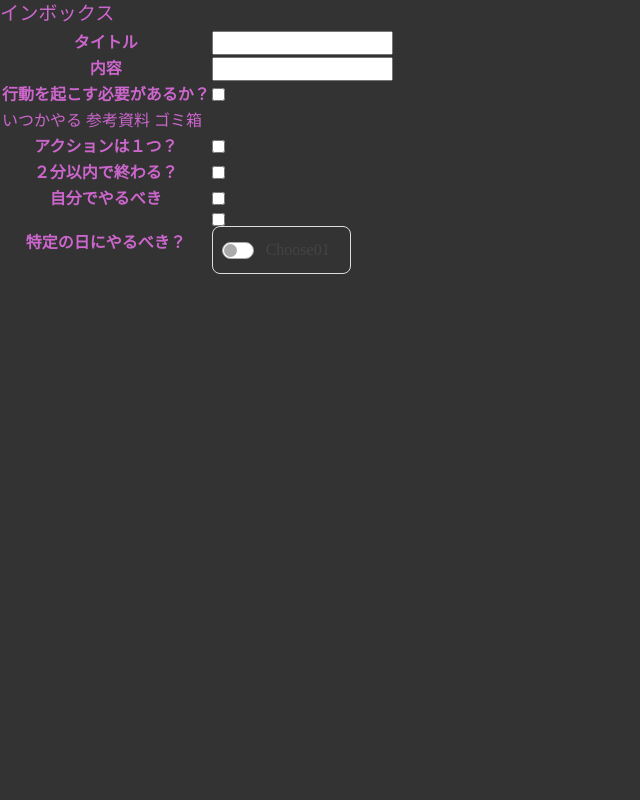
After one commit to Ryuk-Togo/amenotorifune, a Django app: page /susanowo/inbox/ in a window 1280 px wide. The commit adds this page. Shown: the whole page, without its empty margins (0-640 px from the left). Run offline with Django 3.2, Linux system fonts and the light colour scheme.

Commit message:
inboxの見た目をセーブ

```diff
--- a/izanagi/settings.py
+++ b/izanagi/settings.py
@@ -136,3 +136,9 @@ USE_TZ = True
 # https://docs.djangoproject.com/en/2.1/howto/static-files/
 
 STATIC_URL = '/static/'
+
+# Additional locations of static files
+ROOT_PATH = os.path.dirname(__file__)
+STATICFILES_DIRS = (
+    [os.path.join(ROOT_PATH, 'static')]
+)
--- /dev/null
+++ b/susanowo/static/susanowo.css
@@ -0,0 +1,209 @@
+@charset "utf-8";
+/* CSS Document */
+
+* {
+	margin:0; padding:0;
+	line-height:1.5;
+	color:#CC66CC;
+
+}
+body{
+	background-color:#333333;
+	font:120% "Meiryo UI"
+}
+
+.menu{
+}
+
+.menu_list{
+	margin: 0;
+	padding: 0;
+    list-style-type: none;
+    display: inline;
+}
+
+.square_btn{
+    display: inline-block;
+    width:170px;
+	padding: 0.5em;
+    text-decoration: none;
+    background: #f7f7f7;
+    border-left: solid 6px #CC33CC;/*����*/
+    color: #993399;/*�����F*/
+    font-weight: bold;
+    box-shadow: 0px 2px 2px rgba(0, 0, 0, 0.29);
+
+	margin: 2;
+	list-style-type: none;
+	text-transform: uppercase;
+}
+.square_btn:active {
+    box-shadow: inset 0 0 2px rgba(128, 128, 128, 0.1);
+    transform: translateY(2px);
+}
+.square_btn:hover{
+	/*border-left: 6px solid #474655;
+	border-top: 0px solid #474655;
+	border-right: 0px solid #474655;
+	border-bottom: 0px solid #474655;*/
+	background-color: #EEDDEE;
+}
+
+.thead_class, .tbody_class {
+    display: block;
+}
+.tbody_class {
+    overflow-y: scroll;
+    height: 150px;
+}
+
+.checkbox04-input{
+  display: none;
+}
+.checkbox04-parts{
+  position: relative;
+  padding: 15px 20px 15px 53px;
+  transition:.3s;
+  color: #444;
+  border-radius: 8px;
+  border: 1px solid #ddd;
+  display:inline-block;
+  line-height:1;
+}
+.checkbox04-input:checked + .checkbox04-parts{
+  background: #ff555e;
+  color: #fff;
+  border: 1px solid #ff555e;
+}
+.checkbox04-parts::before{
+  content: "";
+  display: block;
+  left: 9px;
+  width: 30px;
+  height: 15px;
+  border-radius: 15px;
+  border: 1px solid #aaa;
+  background: #fff;
+  position: absolute;
+}
+.checkbox04-parts::after{
+  content: "";
+  display: block;
+  position: absolute;
+  top:17px;
+  left: 11px;
+  width: 13px;
+  height: 13px;
+  background: #aaa;
+  border-radius: 50%;
+  transition:.2s;
+  display: block;
+}
+.checkbox04-input:checked + .checkbox04-parts::before {
+  border: 1px solid #ff555e;
+}
+.checkbox04-input:checked + .checkbox04-parts::after {
+  left: 26px;
+  background: #ff555e;
+}
+
+.checkbox04-input{
+    display: none;
+  }
+  .checkbox04-parts{
+    position: relative;
+    padding: 15px 20px 15px 53px;
+    transition:.3s;
+    color: #444;
+    border-radius: 8px;
+    border: 1px solid #ddd;
+    display:inline-block;
+    line-height:1;
+  }
+  .checkbox04-input:checked + .checkbox04-parts{
+    background: #ff555e;
+    color: #fff;
+    border: 1px solid #ff555e;
+  }
+  .checkbox04-parts::before{
+    content: "";
+    display: block;
+    left: 9px;
+    width: 30px;
+    height: 15px;
+    border-radius: 15px;
+    border: 1px solid #aaa;
+    background: #fff;
+    position: absolute;
+  }
+  .checkbox04-parts::after{
+    content: "";
+    display: block;
+    position: absolute;
+    top:17px;
+    left: 11px;
+    width: 13px;
+    height: 13px;
+    background: #aaa;
+    border-radius: 50%;
+    transition:.2s;
+    display: block;
+  }
+  .checkbox04-input:checked + .checkbox04-parts::before {
+    border: 1px solid #ff555e;
+  }
+  .checkbox04-input:checked + .checkbox04-parts::after {
+    left: 26px;
+    background: #ff555e;
+  }
+
+  .radio04-input{
+    display: none;
+  }
+  .radio04-parts{
+  transition:.4s;
+  }
+  .radio04-input:checked + .radio04-parts{
+    color: rgba(255,85,94,1);
+  }
+  .radio04-parts::before{
+    content: "";
+    display: block;
+
+    top: 1px;
+    left: 1px;
+    width: 15px;
+    height: 15px;
+    border-radius: 50%;
+    z-index:-1;
+    transform: scale(0,0);
+    background: rgba(255,85,94,.3);
+    position: absolute;
+  }
+  .radio04-parts::after{
+    content: "";
+    display: block;
+    position: absolute;
+    top: 0;
+    left: 0;
+    width: 17px;
+    height: 17px;
+    border-radius: 50%;
+    background: rgba(255,85,94,1);
+    transition:.4s;
+    transform: scale(0,0);
+  }
+
+  .radio04-input:checked + .radio04-parts::after{
+    transform: scale(1,1);
+    border-radius: 50%;
+    background: #ff555e;
+  }
+  .radio04-input:checked + .radio04-parts:before {
+    animation: pulsate .8s ease-out;  /* スピードなど */
+  }
+  @keyframes pulsate {
+    0%   { transform: scale(0, 0); }
+    50%  { opacity: 1; }
+    100% { transform: scale(3.5, 3.5); opacity: 0.0; }
+  }
--- a/susanowo/urls.py
+++ b/susanowo/urls.py
@@ -4,4 +4,5 @@ from . import views
 urlpatterns = [
     url(r'^$', views.login, name='login'),
     url(r'^index/$', views.index, name='index'),
+    url(r'^inbox/$', views.inbox, name='inbox'),
 ]
--- a/susanowo/views.py
+++ b/susanowo/views.py
@@ -1,9 +1,16 @@
 from django.shortcuts import render
 from django.http import HttpResponse
+import datetime
 
 # Create your views here.
 def login(request):
     return HttpResponse('Hello susanowo')
 
 def index(request):
-    return render(request, 'susanowo/index.html')
+    d = {
+        'today': datetime.datetime.today().strftime("%Y/%m/%d/")
+    }
+    return render(request, 'susanowo/index.html', d)
+
+def inbox(request):
+    return render(request, 'susanowo/inbox.html')
--- a/templates/susanowo/base.html
+++ b/templates/susanowo/base.html
@@ -1,12 +1,13 @@
+{% load static %}
 <!DOCTYPE himl>
 <html>
     <head lang='ja>
     <meta charset='UTF-8'>
-    <link href="susanowo.css" rel="stylesheet" type="text/css">
     <title>
         GTD
     </title>
-    </head>
+    <link rel="stylesheet" href="{% static 'susanowo.css' %}" >
+</head>
 <body>
     {% block body %}
     {% endblock %}
--- /dev/null
+++ b/templates/susanowo/inbox.html
@@ -0,0 +1,72 @@
+{% extends "susanowo/base.html" %}
+
+{% block body %}
+    <div id="header">
+        インボックス
+    </div>
+
+    <div id="input">
+        <table>
+            <tbody>
+                <tr>
+                    <th>タイトル</th>
+                    <td><input type="text" /></td>
+                </tr>
+                <tr>
+                    <th>内容</th>
+                        <td><input type="text" /></td>
+                </tr>
+                <tr>
+                    <th>行動を起こす必要があるか？</th>
+                    <td><input type="checkbox" /></td>
+                </tr>
+                <tr>
+                    <td>
+                        <div class="radio04 box">
+                            <label>
+                                <input class="radio04-input" name="radio04" type="radio" />
+                                <span class="radio04-parts">いつかやる</span>
+                            </label>
+                            <label>
+                                <input class="radio04-input" name="radio04" type="radio" />
+                                <span class="radio04-parts">参考資料</span>
+                            </label>
+                            <label>
+                                <input class="radio04-input" name="radio04" type="radio" />
+                                <span class="radio04-parts">ゴミ箱</span>
+                            </label>
+                        </div>
+                    </td>
+                </tr>
+                <tr>
+                    <th>アクションは１つ？</th>
+                    <td><input type="checkbox" /></td>
+                </tr>
+                <tr>
+                    <th>２分以内で終わる？</th>
+                    <td><input type="checkbox" /></td>
+                </tr>
+                <tr>
+                    <th>自分でやるべき</th>
+                    <td><input type="checkbox" /></td>
+                </tr>
+                <tr>
+                    <th>特定の日にやるべき？</th>
+                    <td>
+                        <input type="checkbox" />
+                        <div class="checkbox04 box">
+                            <label>
+                                <input class="checkbox04-input" name="checkbox04[]" type="checkbox" />
+                                <span class="checkbox04-parts">Choose01</span>
+                            </label>
+                        </div>
+                    </td>
+                </tr>
+
+                </tbody>
+        </table>
+    </div>
+
+    <div id="controller">
+    </div>
+{% endblock %}
--- /dev/null
+++ b/templates/susanowo/memo.txt
@@ -0,0 +1,3 @@
+{% load static %}
+
+<link rel="stylesheet" type="text/css" href="{% static "susanowo.css" %}">
```
Also changed, not shown: templates/susanowo/index.html (+20 -11 lines), templates/susanowo/susanowo.css (deleted, +0 -8 lines).
